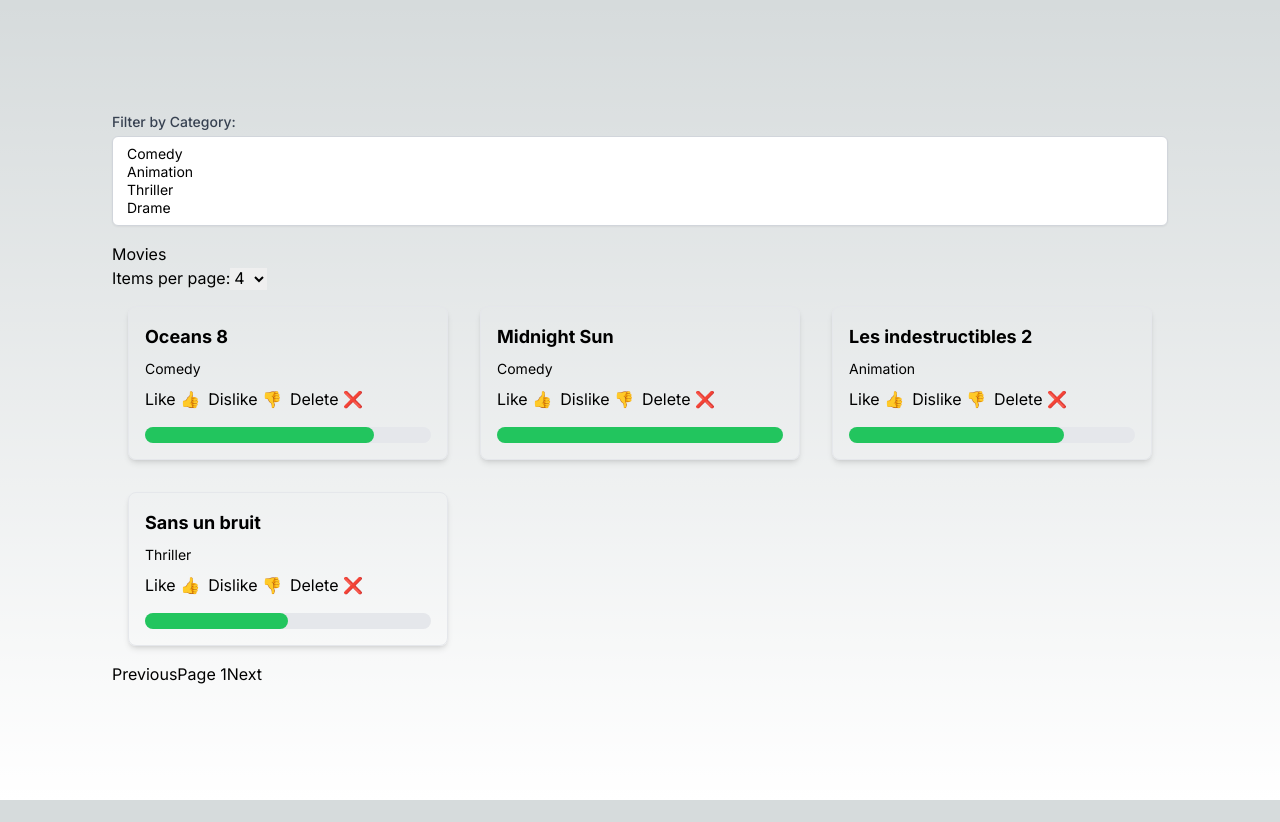
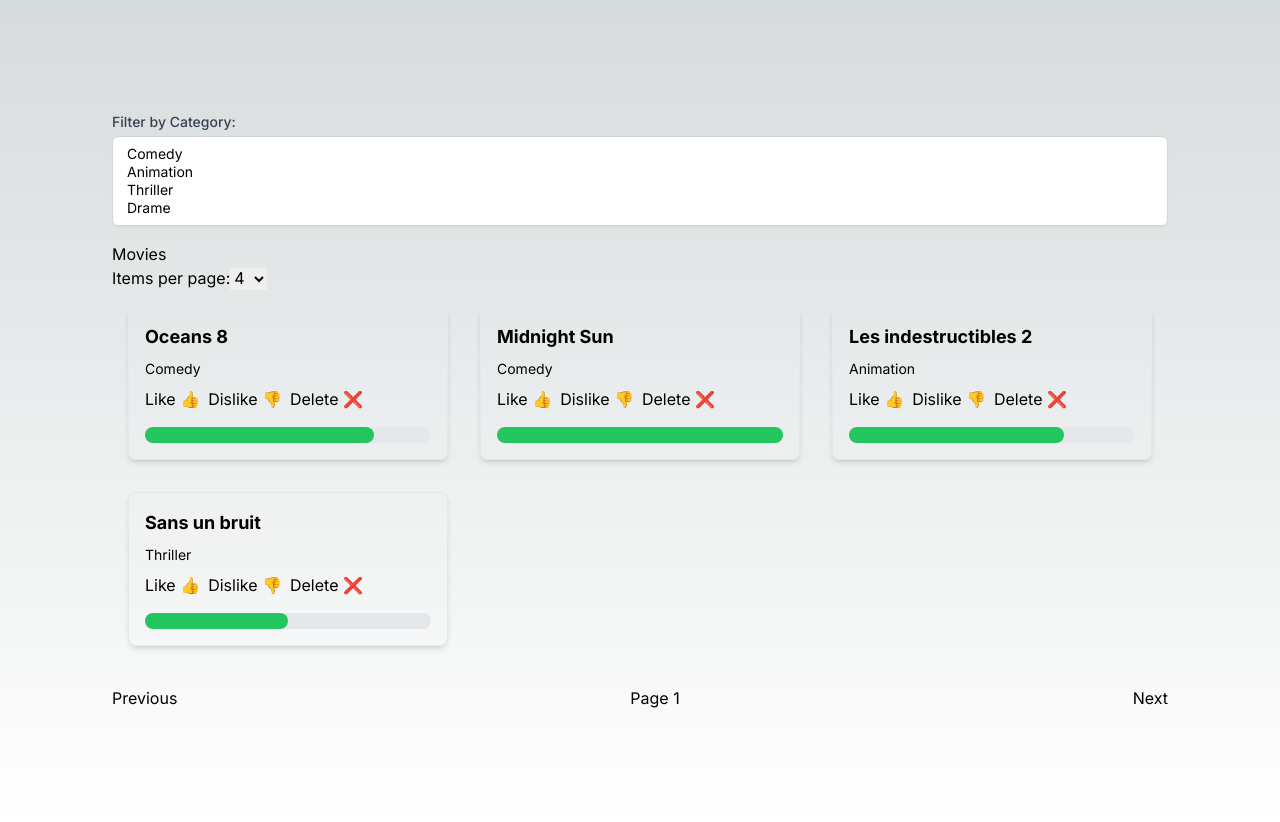
Before and after one commit to barry-alphaoumar/movies-listing, a Next.js app: page / in a window 1280 px wide. Before the commit the page ends 800 px from the top, so only its background shows below. Built offline with nearby package versions, Linux system fonts and the light colour scheme.

Commit message:
amelioration visuel

```diff
--- a/src/app/components/MovieList.tsx
+++ b/src/app/components/MovieList.tsx
@@ -62,7 +62,7 @@ export default function MovieList() {
                 </div>
 
             </ul>
-            <div>
+            <div className='mt-6 flex justify-between'>
                 <button
                     onClick={() => handlePageChange(currentPage - 1)}
                     disabled={currentPage === 1}
```
